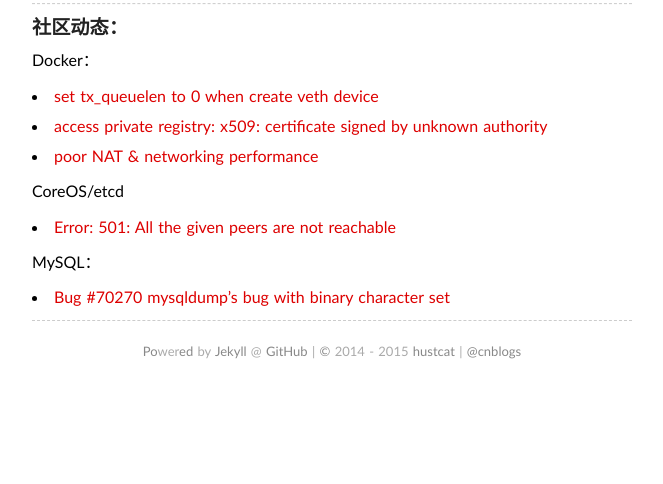
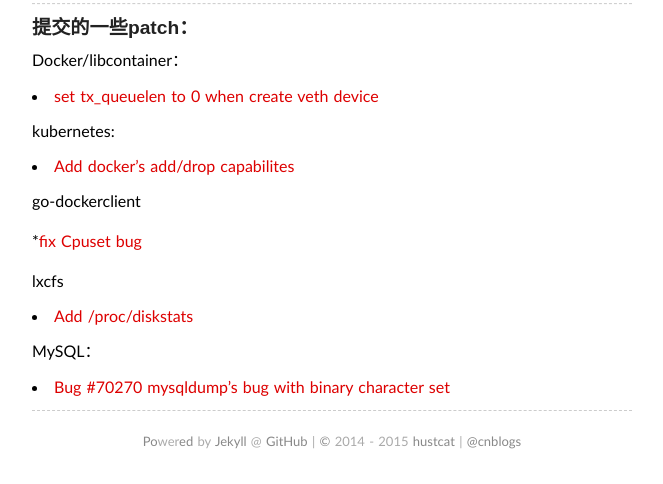
Before and after one commit to hustcat/hustcat.github.io, a Jekyll site: the page built from about/index.md, in a window 1280 px wide. Shown: the part 1125-1609 px from the top of the page, without its empty margins (308-971 px from the left). Built offline with Jekyll 4.4.1, drawn with Linux system fonts in a browser that asks for light colours; some web fonts are replaced; Markdown is read by kramdown in place of the engine named in the settings; comment, search, counter and statistics services are not loaded; before the commit the page ends 1519 px from its top, so only the background shows below that.

Commit message:
Update index.md

```diff
--- a/about/index.md
+++ b/about/index.md
@@ -43,17 +43,22 @@
 [![新浪微博](http://service.t.sina.com.cn/widget/qmd/1831504255/02345c5a/1.png)](http://weibo.com/u/1831504255?s=6uyXnP)
 
 ---
-###社区动态：
+###提交的一些patch：
 
-Docker：
+Docker/libcontainer：
 
 * [set tx_queuelen to 0 when create veth device](https://github.com/docker/libcontainer/pull/193)
-* [access private registry: x509: certificate signed by unknown authority](https://github.com/docker/docker/issues/8849)
-* [poor NAT & networking performance](https://github.com/docker/docker/issues/7857)
 
-CoreOS/etcd
+kubernetes:
 
-* [Error: 501: All the given peers are not reachable](https://github.com/coreos/etcdctl/issues/109)
+* [Add docker's add/drop capabilites](https://github.com/GoogleCloudPlatform/kubernetes/pull/2933)
+
+go-dockerclient
+
+*[fix Cpuset bug](https://github.com/fsouza/go-dockerclient/pull/186)
+
+lxcfs
+* [Add /proc/diskstats](https://github.com/lxc/lxcfs/pull/16)
 
 
 MySQL：
```
